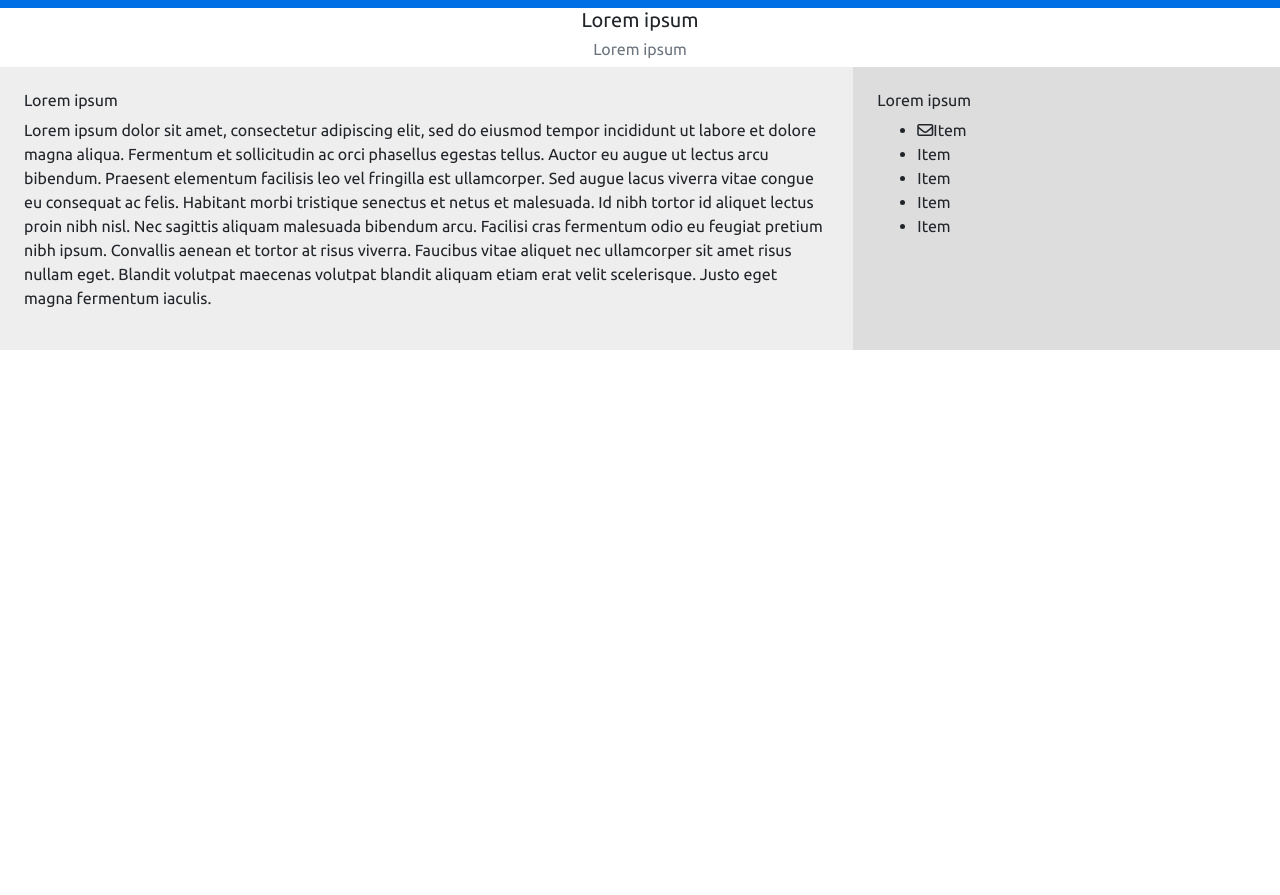
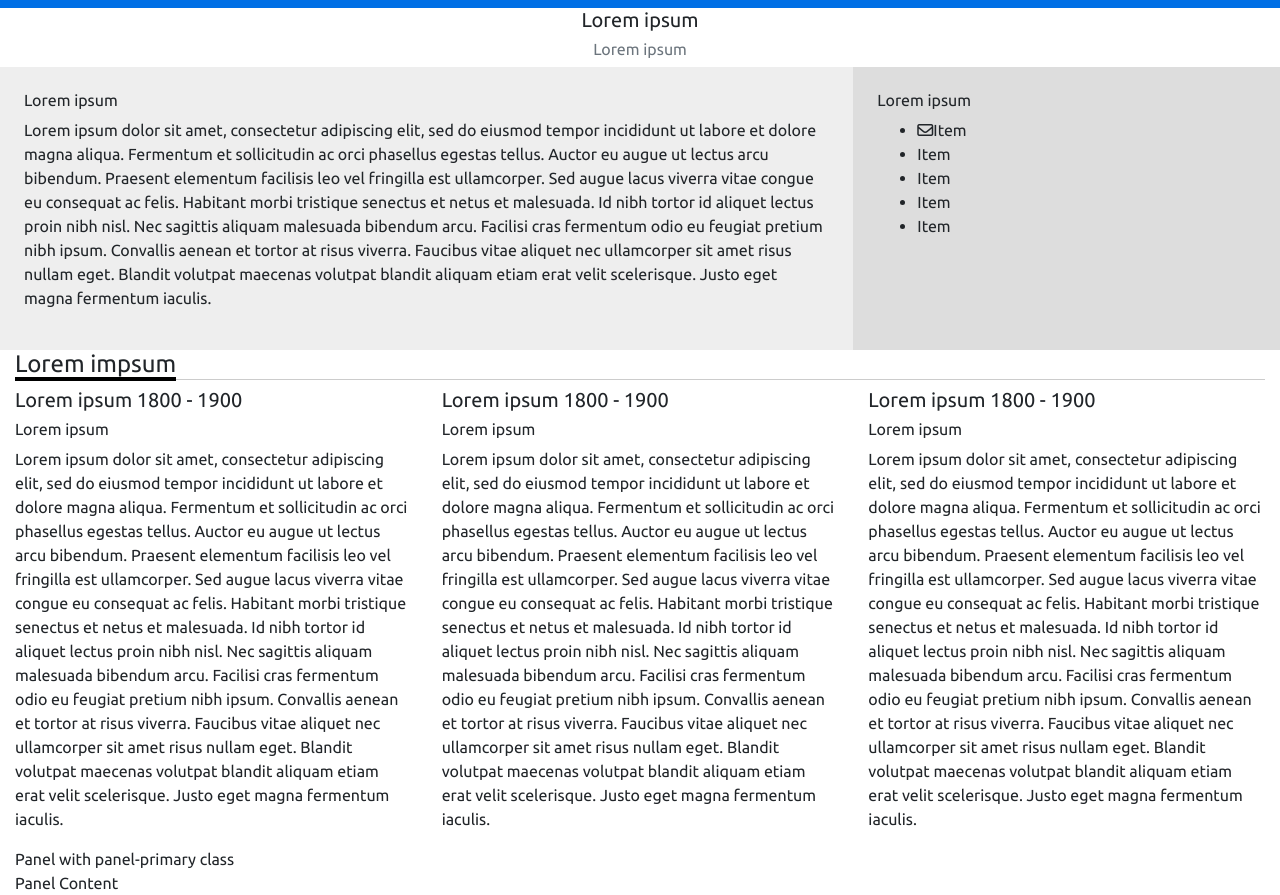
Before and after one commit to gurjao/curriculum, a plain HTML site: page index.html in a window 1280 px wide. Before the commit the page ends 800 px from the top, so only its background shows below. Drawn offline with nearby package versions, Linux system fonts and the light colour scheme; a script that the page names is missing.

Commit message:
Ajustes no index.

```diff
--- a/index.html
+++ b/index.html
@@ -15,7 +15,6 @@
 	<link rel="stylesheet" href="lib/font-awesome/css/font-awesome.css?v=1.0">
 	<!-- CSS -->
 	<link rel="stylesheet" href="css/app.css?v=1.0">
-
 
 </head>
 
@@ -42,6 +41,38 @@
 				</ul>
 			</div>
 		</div>
+		<h4 style="border-bottom: 1px solid #ccc;"><span style="border-bottom: 4px solid #000;">Lorem impsum</span></h4>
+		<div class="row">
+			<div class="col">
+				<h5>Lorem ipsum <span>1800 - 1900</span></h5>
+				<h6>Lorem ipsum</h6>
+				<p>Lorem ipsum dolor sit amet, consectetur adipiscing elit, sed do eiusmod tempor incididunt ut labore et dolore magna aliqua. Fermentum et sollicitudin ac orci phasellus egestas tellus. Auctor eu augue ut lectus arcu bibendum. Praesent elementum facilisis leo vel fringilla est ullamcorper. Sed augue lacus viverra vitae congue eu consequat ac felis. Habitant morbi tristique senectus et netus et malesuada. Id nibh tortor id aliquet lectus proin nibh nisl. Nec sagittis aliquam malesuada bibendum arcu. Facilisi cras fermentum odio eu feugiat pretium nibh ipsum. Convallis aenean et tortor at risus viverra. Faucibus vitae aliquet nec ullamcorper sit amet risus nullam eget. Blandit volutpat maecenas volutpat blandit aliquam etiam erat velit scelerisque. Justo eget magna fermentum iaculis.</p>
+			</div>
+			<div class="col">
+				<h5>Lorem ipsum <span>1800 - 1900</span></h5>
+				<h6>Lorem ipsum</h6>
+				<p>Lorem ipsum dolor sit amet, consectetur adipiscing elit, sed do eiusmod tempor incididunt ut labore et dolore magna aliqua. Fermentum et sollicitudin ac orci phasellus egestas tellus. Auctor eu augue ut lectus arcu bibendum. Praesent elementum facilisis leo vel fringilla est ullamcorper. Sed augue lacus viverra vitae congue eu consequat ac felis. Habitant morbi tristique senectus et netus et malesuada. Id nibh tortor id aliquet lectus proin nibh nisl. Nec sagittis aliquam malesuada bibendum arcu. Facilisi cras fermentum odio eu feugiat pretium nibh ipsum. Convallis aenean et tortor at risus viverra. Faucibus vitae aliquet nec ullamcorper sit amet risus nullam eget. Blandit volutpat maecenas volutpat blandit aliquam etiam erat velit scelerisque. Justo eget magna fermentum iaculis.</p>
+			</div>
+			<div class="col">
+				<h5>Lorem ipsum <span>1800 - 1900</span></h5>
+				<h6>Lorem ipsum</h6>
+				<p>Lorem ipsum dolor sit amet, consectetur adipiscing elit, sed do eiusmod tempor incididunt ut labore et dolore magna aliqua. Fermentum et sollicitudin ac orci phasellus egestas tellus. Auctor eu augue ut lectus arcu bibendum. Praesent elementum facilisis leo vel fringilla est ullamcorper. Sed augue lacus viverra vitae congue eu consequat ac felis. Habitant morbi tristique senectus et netus et malesuada. Id nibh tortor id aliquet lectus proin nibh nisl. Nec sagittis aliquam malesuada bibendum arcu. Facilisi cras fermentum odio eu feugiat pretium nibh ipsum. Convallis aenean et tortor at risus viverra. Faucibus vitae aliquet nec ullamcorper sit amet risus nullam eget. Blandit volutpat maecenas volutpat blandit aliquam etiam erat velit scelerisque. Justo eget magna fermentum iaculis.</p>
+			</div>
+		</div>
+		<div class="row">
+			<div class="col">
+				<div class="panel panel-primary">
+					<div class="panel-heading">Panel with panel-primary class</div>
+					<div class="panel-body">Panel Content</div>
+				</div>
+			</div>
+			<div class="col">
+
+			</div>
+			<div class="col">
+
+			</div>
+		</div>
 	</div>
 	<!-- Lib JS -->
 	<script src="lib/angular/angular.min.js"></script>
```
